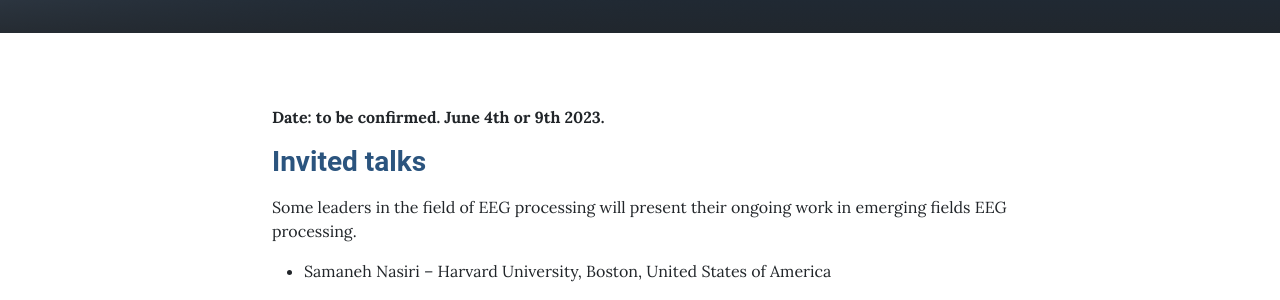
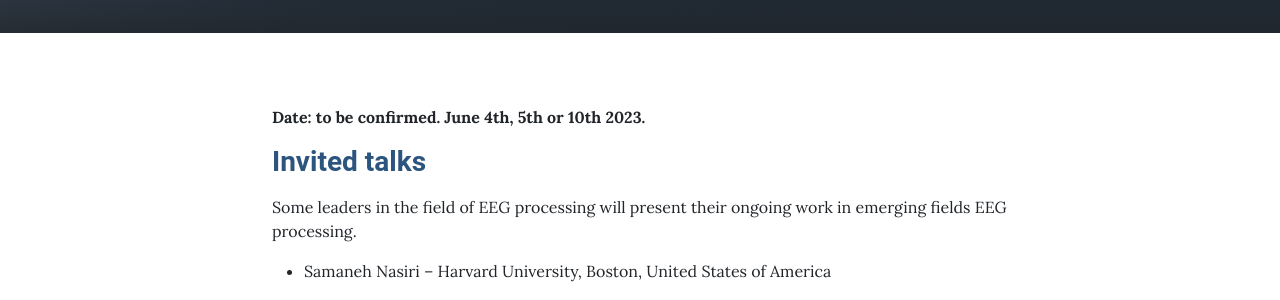
Before and after one commit to biomedepi/eegworkshop, a Jekyll site: the page built from pages/program.md, in a window 1280 px wide. Shown: the part 235-535 px from the top of the page. Built offline with Jekyll 4.4.1, drawn with Linux system fonts in a browser that asks for light colours.

Commit message:
Update program.md

```diff
--- a/pages/program.md
+++ b/pages/program.md
@@ -6,7 +6,7 @@ permalink: /program/
 
 &nbsp;
 
-**Date: to be confirmed. June 4th or 9th 2023.**
+**Date: to be confirmed. June 4th, 5th or 10th 2023.**
 
 ### **<span style="color:#2B547E">Invited talks</span>**
 
```
